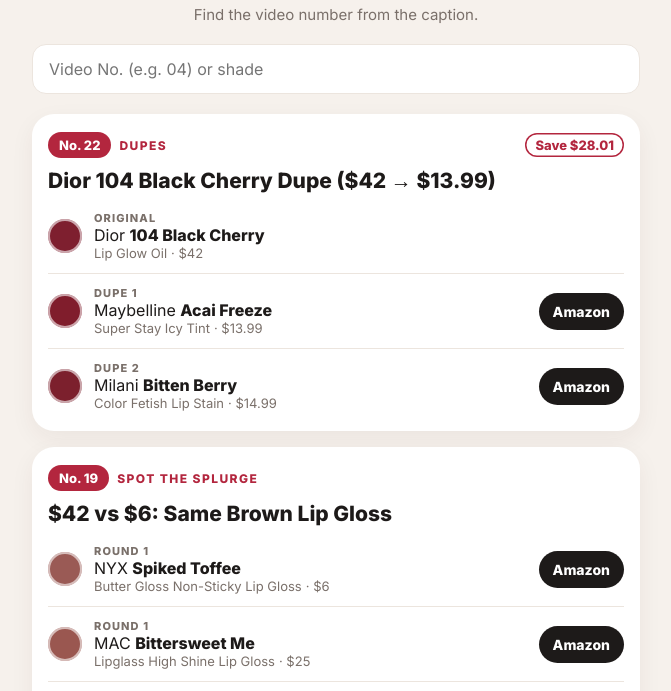
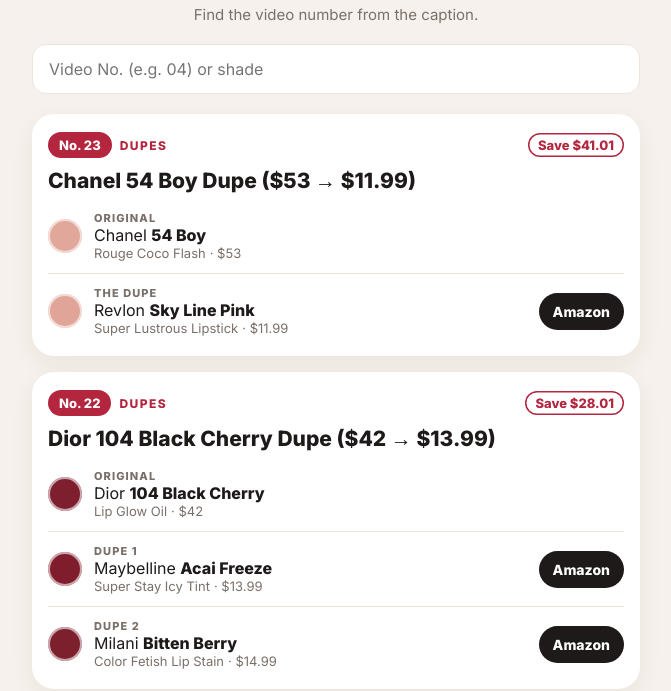
Before and after one commit to shadesage-official/shop, a plain HTML site: page index.html in a window 1280 px wide. Shown: the part 72-763 px from the top of the page, without its empty margins (304-975 px from the left). Drawn offline with Linux system fonts and the light colour scheme.

Commit message:
Add No. 23 Chanel 54 Boy dupe card
Co-Authored-By: Claude Fable 5.2 <noreply@anthropic.com>
Claude-Session: https://claude.ai/code/session_01DqEc3YXprL3bG5G1t8kzMy

```diff
--- a/index.html
+++ b/index.html
@@ -46,6 +46,32 @@
   <p class="sub">Find the video number from the caption.</p>
   <div class="search"><input id="q" inputmode="search" placeholder="Video No. (e.g. 04) or shade" aria-label="Search by video number or shade"></div>
 
+    <article class="card" data-no="23" data-text="chanel 54 boy chanel 54 boy dupe ($53 → $11.99) dupes">
+      <header>
+        <span class="no">No. 23</span><span class="series">Dupes</span><span class="save">Save $41.01</span>
+      </header>
+      <h2>Chanel 54 Boy Dupe ($53 → $11.99)</h2>
+      <ul>
+        <li class="row">
+          <span class="dot" style="background:#E1A79A"></span>
+          <div class="meta">
+            <span class="role">Original</span>
+            <span class="name">Chanel <b>54 Boy</b></span>
+            <span class="line"><span class="pn">Rouge Coco Flash</span><span class="pr">· $53</span></span>
+          </div>
+
+        </li>
+        <li class="row">
+          <span class="dot" style="background:#E0A598"></span>
+          <div class="meta">
+            <span class="role">The dupe</span>
+            <span class="name">Revlon <b>Sky Line Pink</b></span>
+            <span class="line"><span class="pn">Super Lustrous Lipstick</span><span class="pr">· $11.99</span></span>
+          </div>
+          <a class="btn" href="https://www.amazon.com/s?k=Revlon+Super+Lustrous+Lipstick+Sky+Line+Pink&amp;tag=shadesagebeau-20" target="_blank" rel="nofollow sponsored noopener">Amazon</a>
+        </li>
+      </ul>
+    </article>
     <article class="card" data-no="22" data-text="dior 104 black cherry dior 104 black cherry dupe ($42 → $13.99) dupes">
       <header>
         <span class="no">No. 22</span><span class="series">Dupes</span><span class="save">Save $28.01</span>
```
